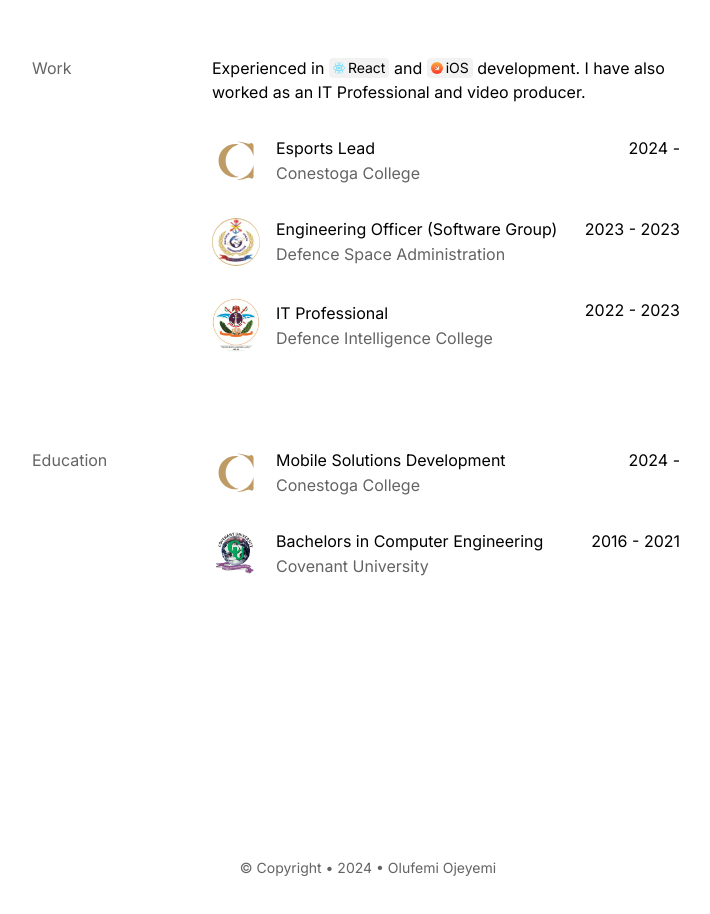
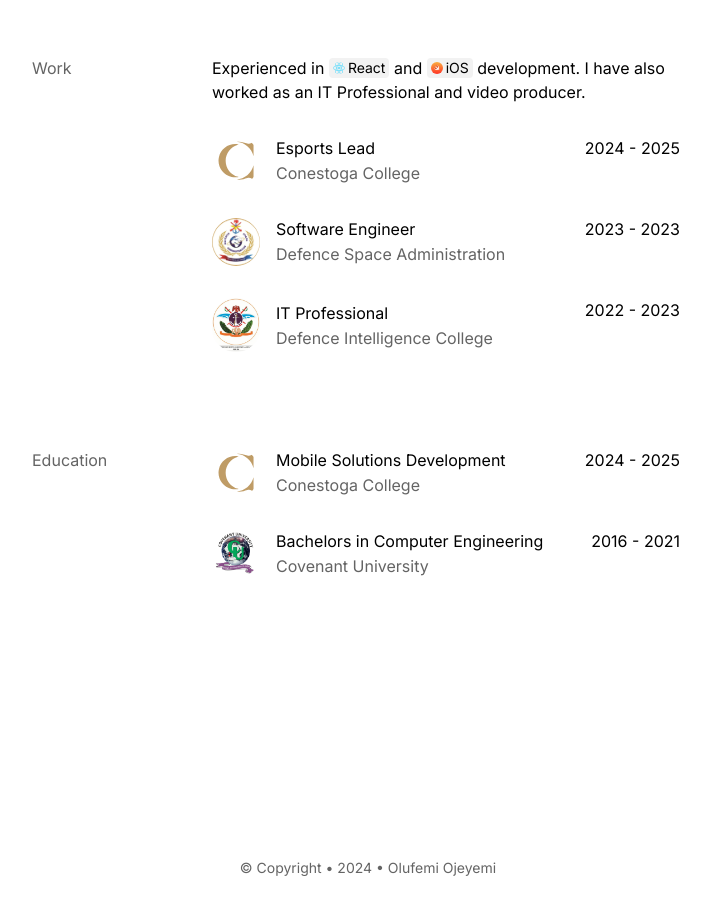
Before and after one commit to Femosky/portfolio-website, a Next.js app: page /about in a window 1280 px wide. Shown: the part 960-1874 px from the top of the page, without its empty margins (272-982 px from the left). Built offline with nearby package versions, Linux system fonts and the light colour scheme.

Commit message:
About me date updates

```diff
--- a/app/about/page.js
+++ b/app/about/page.js
@@ -87,7 +87,7 @@ export default function About() {
                                                 <p className="text-primary">Conestoga College</p>
                                             </div>
                                         </div>
-                                        <time className="">2024 -</time>
+                                        <time className="">2024 - 2025</time>
                                     </a>
                                 </li>
                                 <li className="transition-opacity">
@@ -104,7 +104,7 @@ export default function About() {
                                                 alt="dsa logo"
                                             />
                                             <div className="flex flex-col gap-px">
-                                                <p className="external-arrow">Engineering Officer (Software Group)</p>
+                                                <p className="external-arrow">Software Engineer</p>
                                                 <p className="text-primary">Defence Space Administration</p>
                                             </div>
                                         </div>
@@ -159,7 +159,7 @@ export default function About() {
                                                 <p className="text-primary">Conestoga College</p>
                                             </div>
                                         </div>
-                                        <time className="">2024 -</time>
+                                        <time className="">2024 - 2025</time>
                                     </a>
                                 </li>
                                 <li className="transition-opacity">
```
